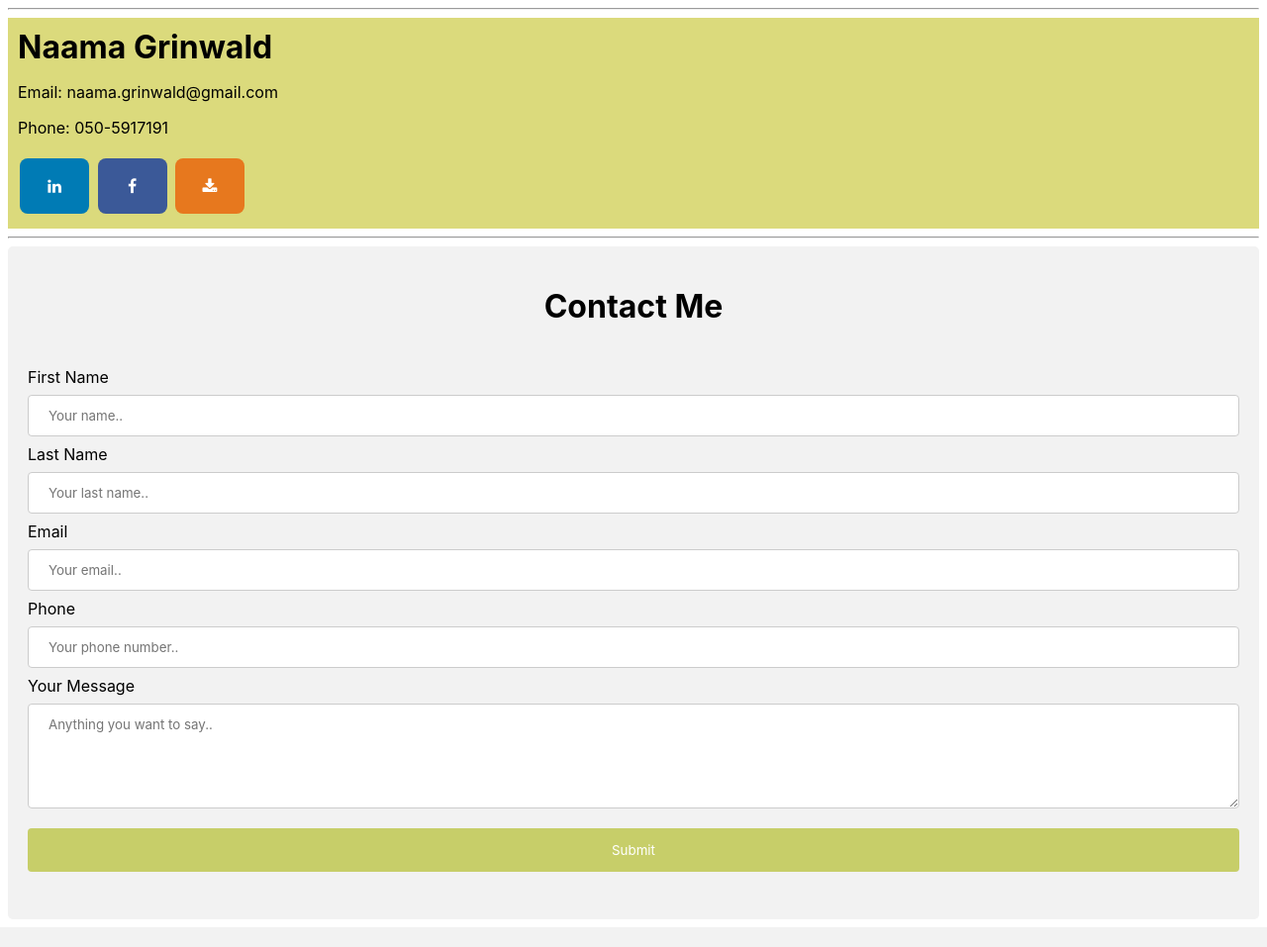
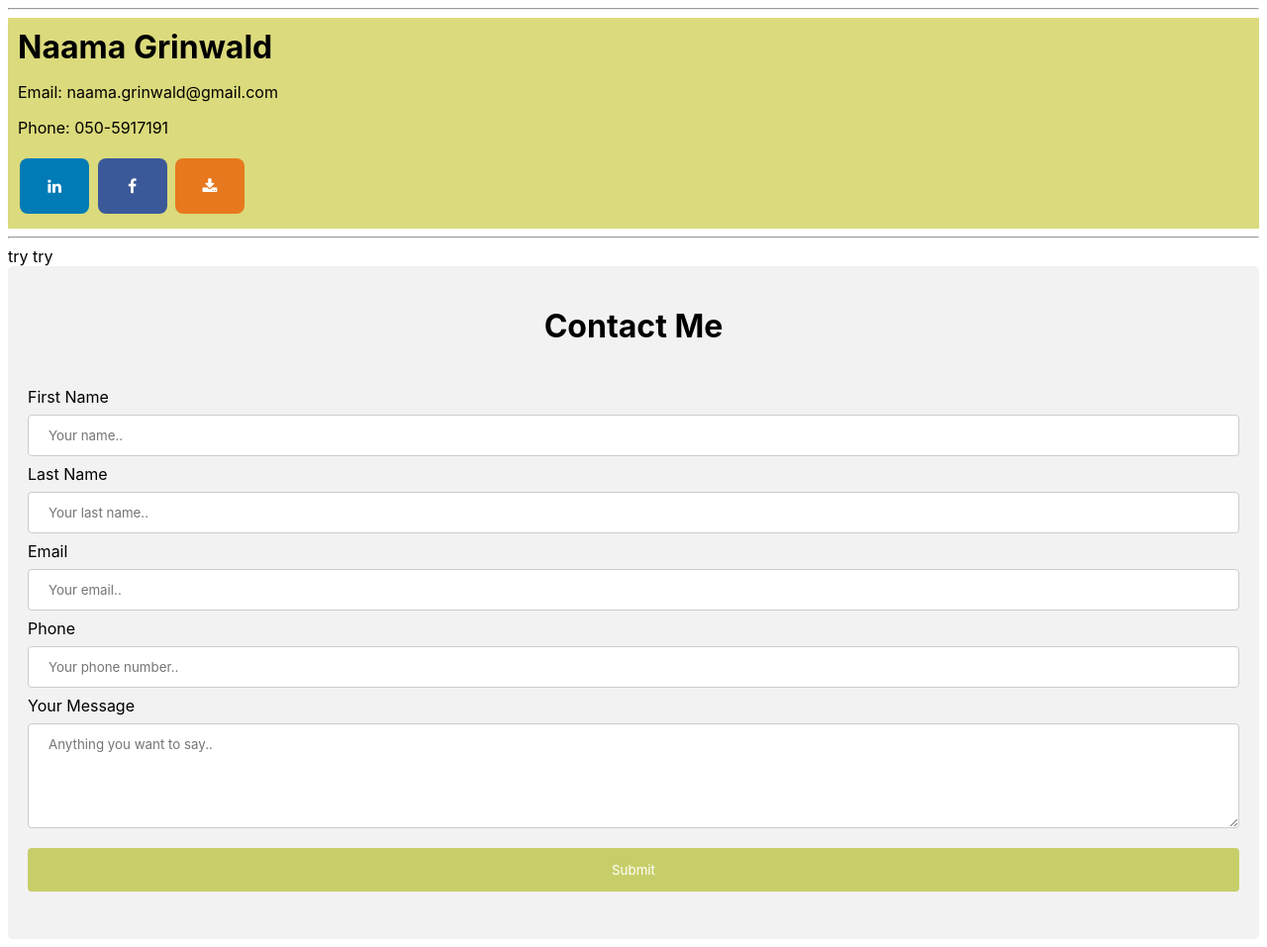
Before and after one commit to naama-grinwald/WEB-assignments, a Flask app: template templates/contact.html in a window 1280 px wide. Shown: the part 38-995 px from the top of the page at 99% size. Run offline with Flask 2, Linux system fonts and the light colour scheme; the template is opened without the code that fills it, so the values that code supplies are empty.

```diff
--- a/templates/contact.html
+++ b/templates/contact.html
@@ -5,7 +5,7 @@
 {% block tohen %}
 {% set page_name ='Contact' %}
         {{ super() }}
-
+try try
 <div id="form-div">
         <div>
             <h1 id="contact-header">Contact Me</h1>
```
